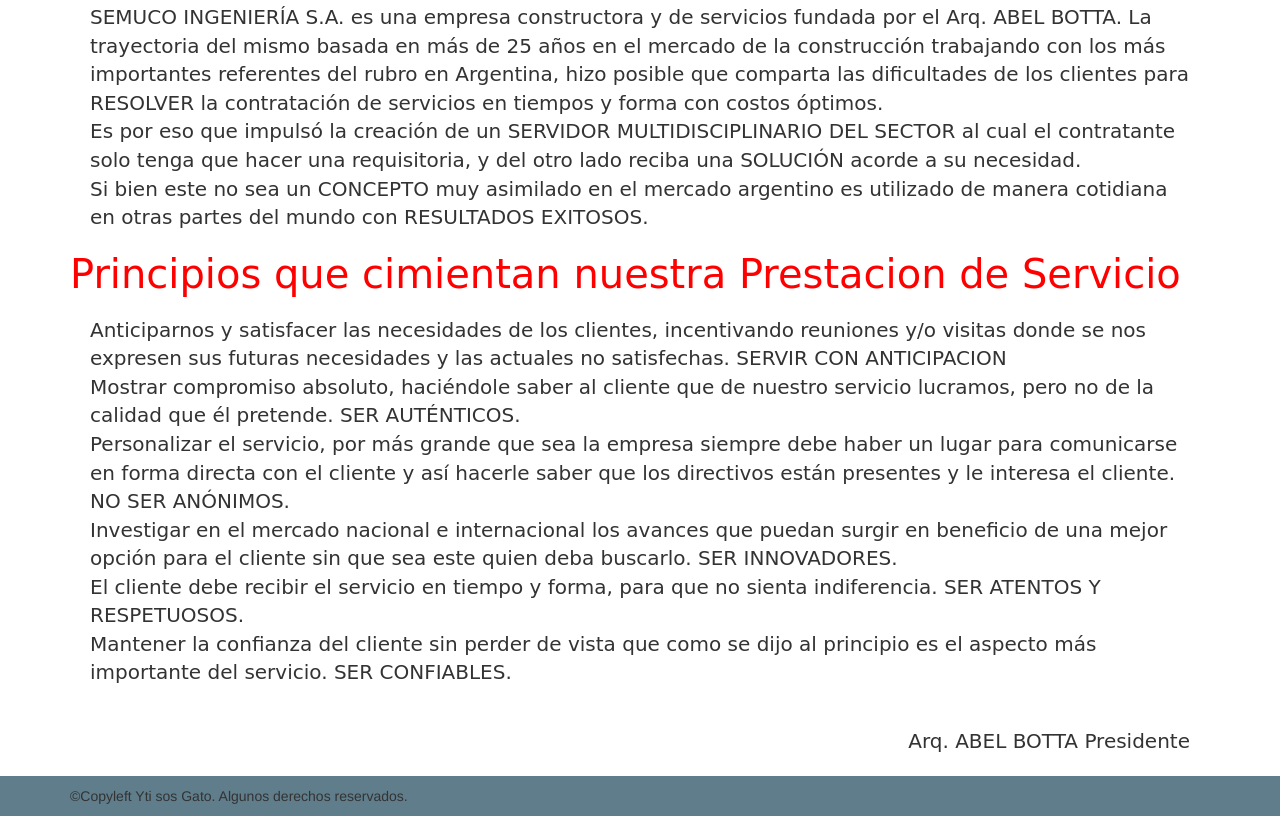
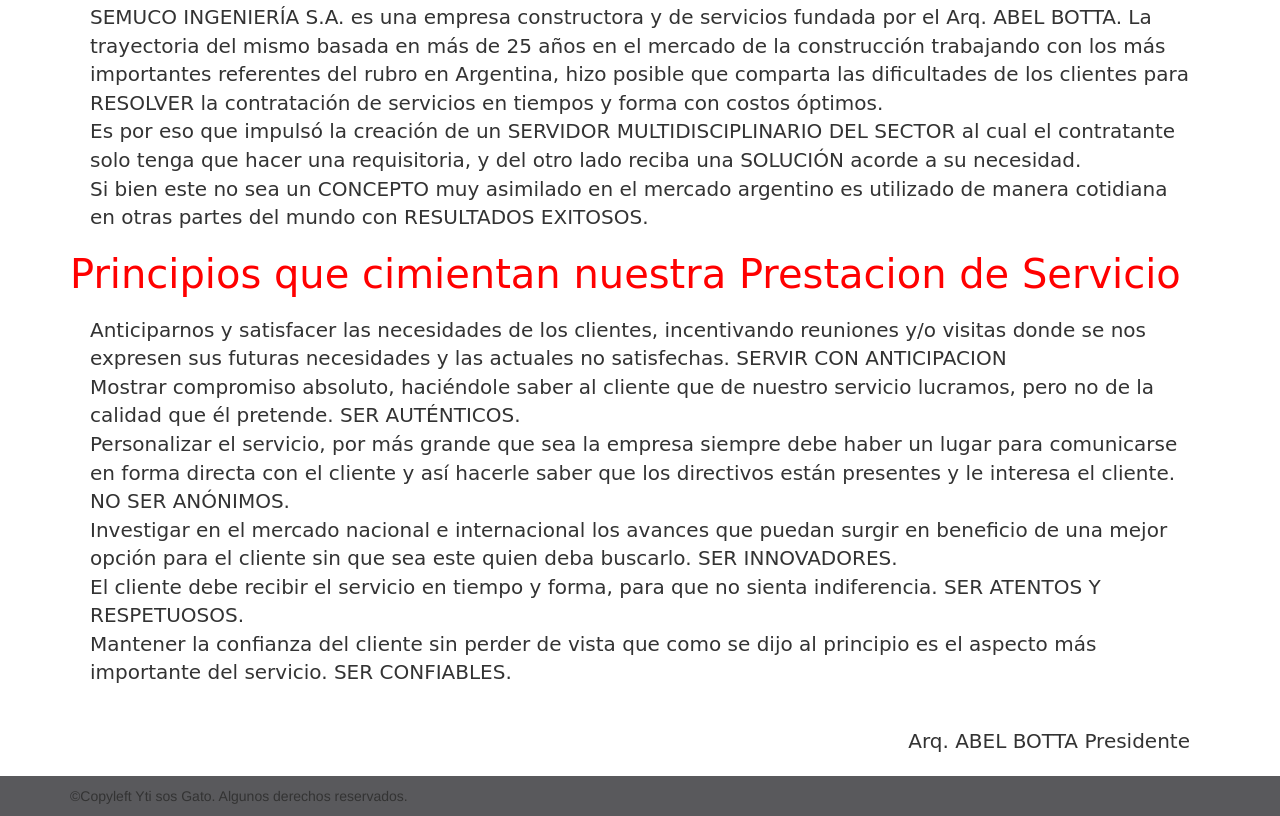
Before and after one commit to LedaSoledadCabrera/Semuco, a plain HTML site: page index.html in a window 1280 px wide. Shown: the part 898-1714 px from the top of the page. Drawn offline with nearby package versions, Linux system fonts and the light colour scheme; a web font is replaced by a local one.

Commit message:
pequenio mix de estilos 5

```diff
--- a/css/estilos.css
+++ b/css/estilos.css
@@ -68,7 +68,7 @@ footer {
     margin: 20px;
 }
 footer{
-    background-color: #607d8b;
+    background-color: #59595C;
 }
 .tabeada{
     padding-left: 4%;
--- a/index.html
+++ b/index.html
@@ -1,7 +1,8 @@
 <!DOCTYPE html>
 <html>
-    <meta charset="utf-8">
-    <meta http-equiv="X-UA-Compatible" content="IE=edge">
+<head>
+  <meta charset="utf-8">
+  <meta http-equiv="X-UA-Compatible" content="IE=edge">
   <meta name="viewport" content="width=device-width, initial-scale=1">
   <meta name="description" content="Semuco">
   <meta name="author" content="Semuco">
@@ -13,7 +14,7 @@
   <link rel="stylesheet" href="css/estilos.css">
   <link rel="stylesheet" href="font-awesome-4.7.0/css/font-awesome.css">
   <link href="https://fonts.googleapis.com/css?family=Average" rel="stylesheet">
-  </head>
+</head>
   <body>
     <nav class="navbar navbar-inverse navbar-fixed-top">
       <div class="container">
```
